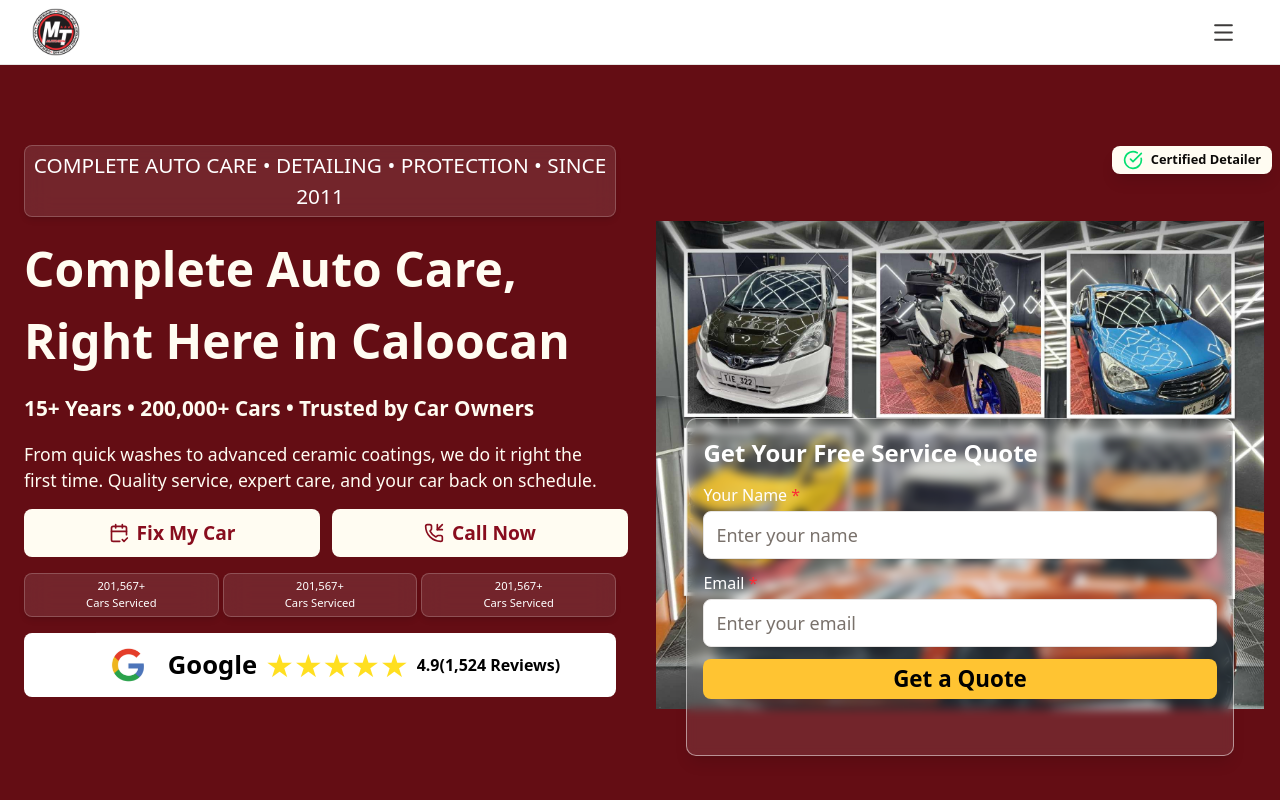
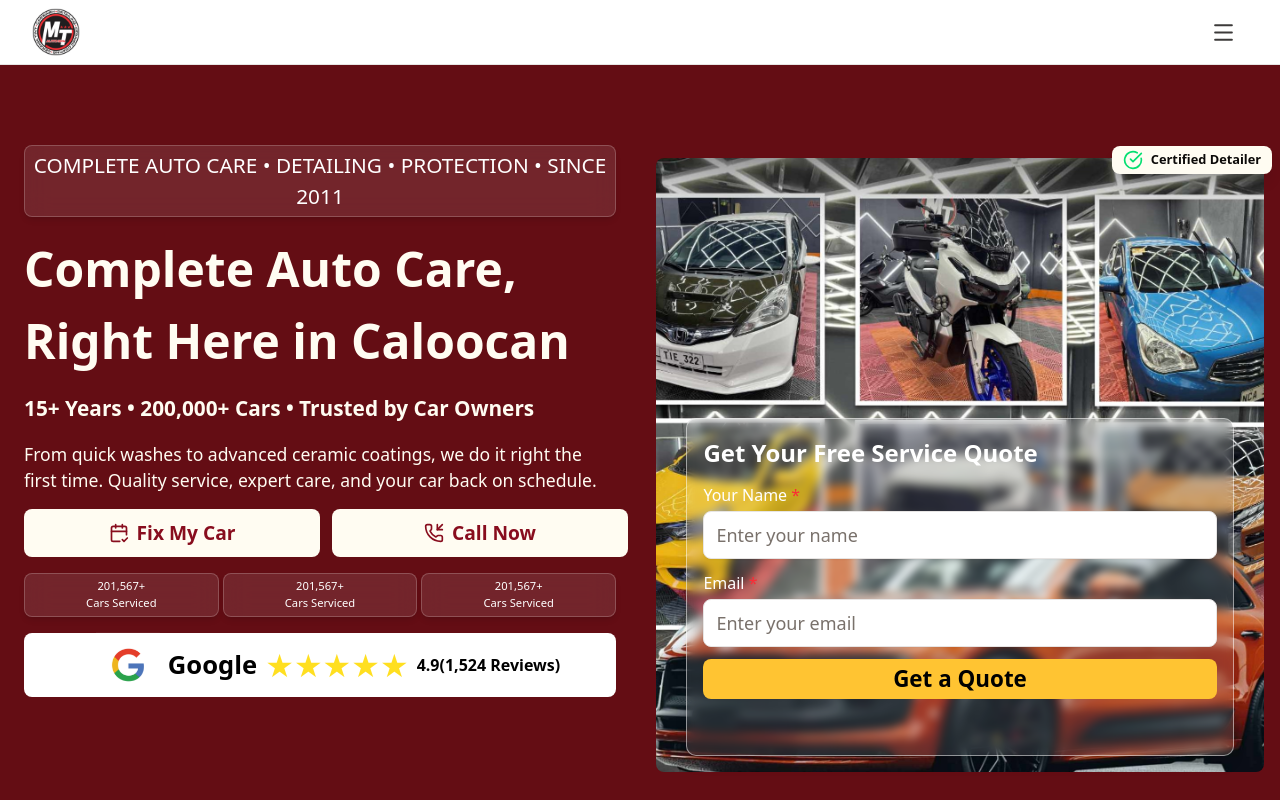
Before and after one commit to scottii333/Mt-AutoSpa, a Next.js app: page / in a window 1280 px wide. Shown: the top 800 px of the page. Built offline with nearby package versions, Linux system fonts and the light colour scheme.

Commit message:
feat: fix imag

```diff
--- a/src/app/page.tsx
+++ b/src/app/page.tsx
@@ -96,12 +96,12 @@ export default function Home() {
           </div>
         </div>
         <div className="w-full md:w-[50%] h-[70dvh] md:h-screen items-center flex justify-center p-[1rem] ">
-          <div className="relative h-[100%] md:h-[80%] w-full flex items-center justify-center md:hover:scale-102 transition-all duration-300 ease-in-out">
+          <div className="relative h-screen md:h-[80%] w-full flex items-center justify-center md:hover:scale-102 transition-all duration-300 ease-in-out">
             <Image
               src="/hero-image.jpg"
               alt="Hero Image"
               fill
-              className="object-contain rounded-md"
+              className="object-cover rounded-md"
             />
             <div className="absolute -top-3 -right-2 bg-[#fffcf2] w-[10rem] p-1 rounded-md flex items-center gap-2 justify-center shadow-lg ">
               <CircleCheckBig size={20} className="text-green-400" />
```
